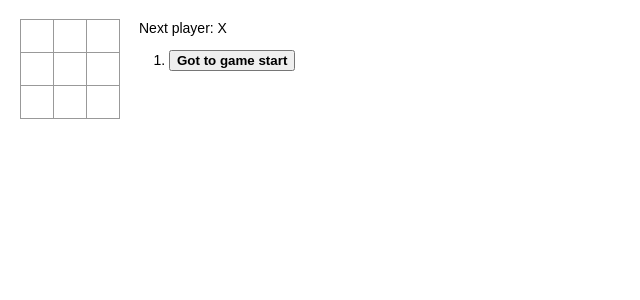
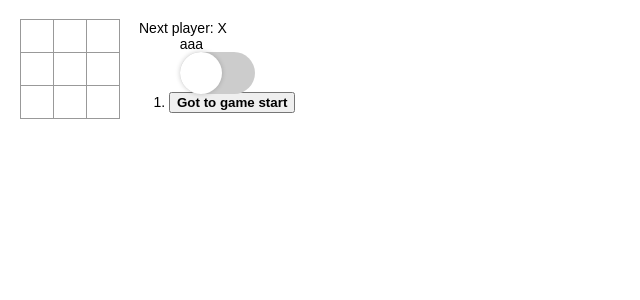
Before and after one commit to t-mine/react-tutorial, a React (Vite) app: page / in a window 1280 px wide. Shown: the top 300 px of the page, without its empty margins (0-640 px from the left). Built offline with nearby package versions, Linux system fonts and the light colour scheme.

Commit message:
トグルスイッチを表示

```diff
--- a/src/index.css
+++ b/src/index.css
@@ -1,5 +1,5 @@
 body {
-  font: 14px "Century Gothic", Futura, sans-serif;
+  font: 14px 'Century Gothic', Futura, sans-serif;
   margin: 20px;
 }
 
@@ -10,7 +10,7 @@ ul {
 
 .board-row:after {
   clear: both;
-  content: "";
+  content: '';
   display: table;
 }
 
@@ -49,3 +49,52 @@ ul {
 .game-info {
   margin-left: 20px;
 }
+
+.toggle-input {
+  position: absolute;
+  left: 0;
+  top: 0;
+  width: 100%;
+  height: 100%;
+  z-index: 5;
+  opacity: 0;
+  cursor: pointer;
+}
+
+.toggle-label {
+  width: 75px;
+  height: 42px;
+  background: #ccc;
+  position: relative;
+  display: inline-block;
+  border-radius: 46px;
+  transition: 0.4s;
+  box-sizing: border-box;
+}
+.toggle-label:after {
+  content: '';
+  position: absolute;
+  width: 42px;
+  height: 42px;
+  border-radius: 100%;
+  left: 0;
+  top: 0;
+  z-index: 2;
+  background: #fff;
+  box-shadow: 0 0 5px rgba(0, 0, 0, 0.2);
+  transition: 0.4s;
+}
+
+.toggle-input:checked + .toggle-label {
+  background-color: #4bd865;
+}
+.toggle-input:checked + .toggle-label:after {
+  left: 40px;
+}
+
+.toggle-switch {
+  position: relative;
+  width: 75px;
+  height: 42px;
+  margin: auto;
+}
--- a/src/index.jsx
+++ b/src/index.jsx
@@ -140,6 +140,16 @@ export class Game extends React.Component {
       }
     });
 
+    const toggle = ()=> {
+      return (
+        <div class="toggle-switch">
+          <label>aaa</label>
+          <input id="toggle" class="toggle-input" type='checkbox' />
+          <label for="toggle" class="toggle-label"/>
+        </div>
+      )
+    }
+
     let status;
     if (winner) {
       status = 'Winner: ' + winner;
@@ -157,6 +167,7 @@ export class Game extends React.Component {
         </div>
         <div className="game-info">
           <div>{status}</div>
+          <div>{toggle()}</div>
           <ol>{moves}</ol>
         </div>
       </div>
```
Also changed, not shown: 1 other file (tests, documents, lock files or other folders).
